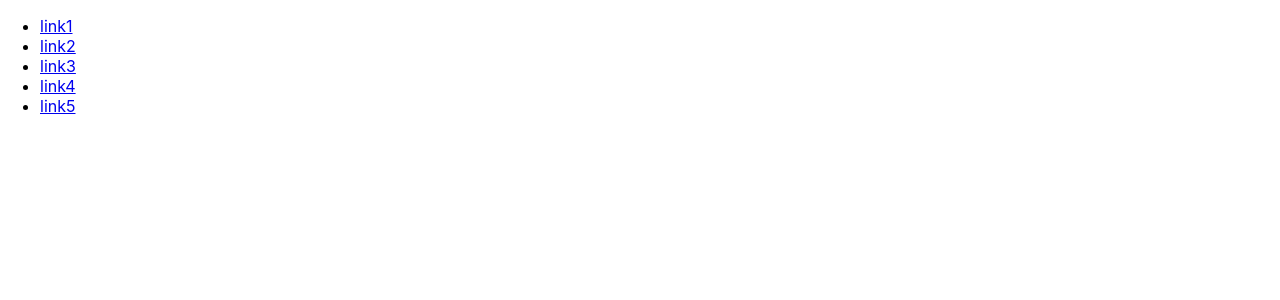
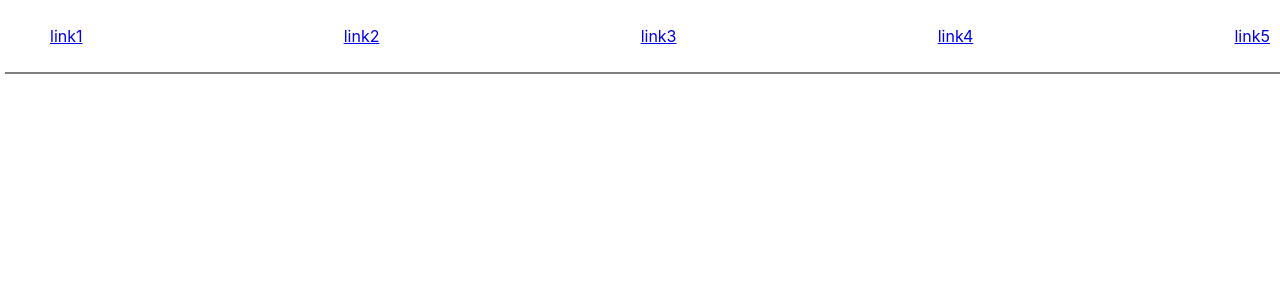
Before and after one commit to GuldanaBaktybekova/28.03, a React (Create React App) app: page / in a window 1280 px wide. Shown: the top 300 px of the page. Built offline with nearby package versions, Linux system fonts and the light colour scheme.

Commit message:
Added Nav style component

```diff
--- a/src/components/Nav/Nav.css
+++ b/src/components/Nav/Nav.css
@@ -1,3 +1,10 @@
-.Ul {
+ul {
   display: flex;
+  justify-content: space-between;
+  align-items: center;
+  list-style-type: none;
 }
+.Div {
+  padding: 10px;
+  box-shadow: 5px 2px grey;
+}
--- a/src/components/Nav/Nav.js
+++ b/src/components/Nav/Nav.js
@@ -19,7 +19,7 @@ function Nav() {
   })
 
 return (
-<div className="Ul">
+<div className="Div">
   <ul>{left} {right}</ul>
 
 </div>
```
